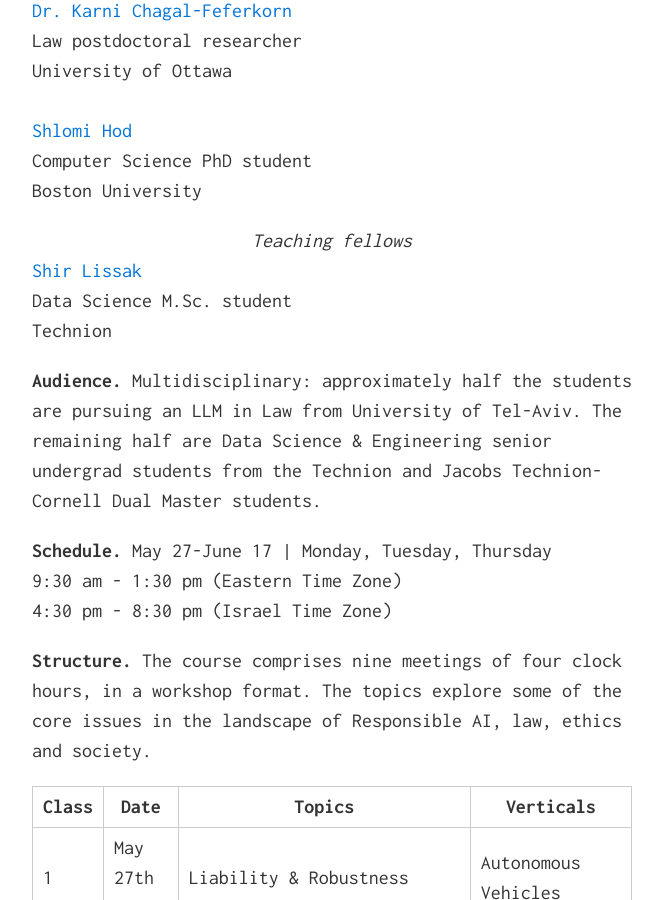
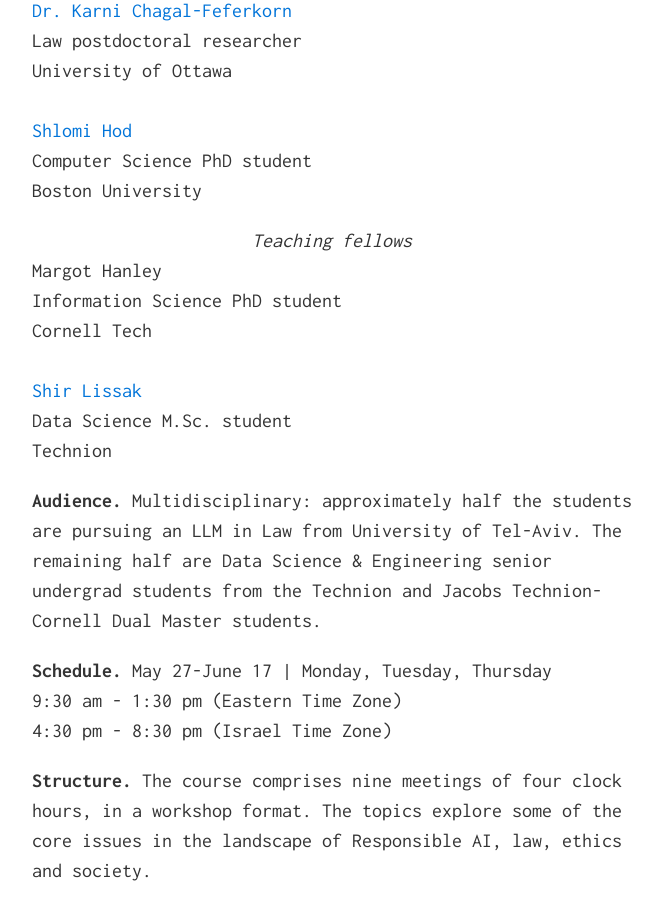
Before and after one commit to ResponsiblyAI/learn, a Jekyll site: the page built from index.md, in a window 1280 px wide and 900 px high, scrolled down 2146 px. Shown: the whole window, without its empty margins (308-971 px from the left). Built offline with Jekyll 4.4.1, drawn with Linux system fonts in a browser that asks for light colours; nearby versions of some CDN libraries.

Commit message:
add Margot

```diff
--- a/index.md
+++ b/index.md
@@ -53,9 +53,14 @@
 
 <div style="text-align: center;"><em>Teaching fellows</em></div>
 
+Margot Hanley
+Information Science PhD student
+Cornell Tech
+<br/><br/>
 <a href="https://www.linkedin.com/in/shir-lissak-012174166/">Shir Lissak</a>
 Data Science M.Sc. student
 Technion
+
 
 
 
```
